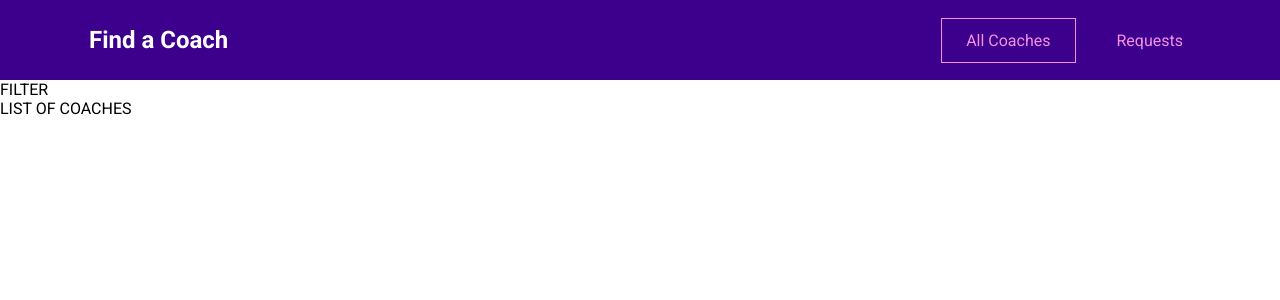
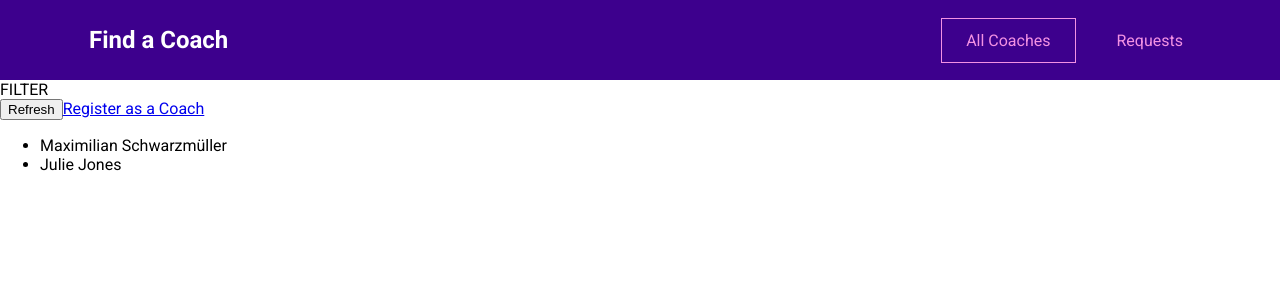
Before and after one commit to pfmnowak/vue-find-a-coach, a Vue app: page /coaches in a window 1280 px wide. Shown: the top 300 px of the page. Built offline with nearby package versions, Linux system fonts and the light colour scheme.

Commit message:
Add store

```diff
--- a/src/main.js
+++ b/src/main.js
@@ -1,9 +1,11 @@
 import { createApp } from 'vue';
 import App from './App.vue';
 import router from './router.js';
+import store from './store/index.js';
 
 const app = createApp(App);
 
 app.use(router);
+app.use(store);
 
 app.mount('#app');
--- a/src/pages/coaches/CoachDetail.vue
+++ b/src/pages/coaches/CoachDetail.vue
@@ -1,5 +1,7 @@
 <template>
   <div>CoachDetail</div>
+  <router-view></router-view>
+  <router-link to="/coaches/c1/contact">Contact</router-link>
 </template>
 
 <script>
--- a/src/pages/coaches/CoachesList.vue
+++ b/src/pages/coaches/CoachesList.vue
@@ -1,10 +1,30 @@
 <template>
   <section>FILTER</section>
-  <section>LIST OF COACHES</section>
+  <section>
+    <div class="controls">
+      <button>Refresh</button>
+      <router-link to="/register">Register as a Coach</router-link>
+    </div>
+    <ul v-if="hasCoaches">
+      <li v-for="coach in filteredCoaches" :key="coach.id">
+        {{ coach.firstName + ' ' + coach.lastName }}
+      </li>
+    </ul>
+    <h3 v-else>No coaches found.</h3>
+  </section>
 </template>
 
 <script>
-export default {};
+export default {
+  computed: {
+    filteredCoaches() {
+      return this.$store.getters['coaches/coaches'];
+    },
+    hasCoaches() {
+      return this.$store.getters['coaches/hasCoaches'];
+    },
+  },
+};
 </script>
 
 <style scoped></style>
--- /dev/null
+++ b/src/store/index.js
@@ -0,0 +1,12 @@
+import { createStore } from 'vuex';
+import coachesModule from './modules/coaches/index.js';
+import requestsModule from './modules/requests/index.js';
+
+const store = createStore({
+  modules: {
+    coaches: coachesModule,
+    requests: requestsModule,
+  },
+});
+
+export default store;
--- /dev/null
+++ b/src/store/modules/coaches/actions.js
@@ -0,0 +1 @@
+export default {};
--- /dev/null
+++ b/src/store/modules/coaches/getters.js
@@ -0,0 +1,8 @@
+export default {
+  coaches(state) {
+    return state.coaches;
+  },
+  hasCoaches(state) {
+    return state.coaches && state.coaches.length > 0;
+  },
+};
--- /dev/null
+++ b/src/store/modules/coaches/index.js
@@ -0,0 +1,34 @@
+import actions from './actions.js';
+import getters from './getters.js';
+import mutations from './mutations.js';
+
+export default {
+  namespaced: true,
+  state() {
+    return {
+      coaches: [
+        {
+          id: 'c1',
+          firstName: 'Maximilian',
+          lastName: 'Schwarzmüller',
+          areas: ['frontend', 'backend', 'career'],
+          description:
+            "I'm Maximilian and I've worked as a freelance web developer for years. Let me help you become a developer as well!",
+          hourlyRate: 30,
+        },
+        {
+          id: 'c2',
+          firstName: 'Julie',
+          lastName: 'Jones',
+          areas: ['frontend', 'career'],
+          description:
+            'I am Julie and as a senior developer in a big tech company, I can help you get your first job or progress in your current role.',
+          hourlyRate: 30,
+        },
+      ],
+    };
+  },
+  mutations,
+  getters,
+  actions,
+};
--- /dev/null
+++ b/src/store/modules/coaches/mutations.js
@@ -0,0 +1 @@
+export default {};
--- /dev/null
+++ b/src/store/modules/requests/actions.js
@@ -0,0 +1 @@
+export default {};
--- /dev/null
+++ b/src/store/modules/requests/getters.js
@@ -0,0 +1 @@
+export default {};
--- /dev/null
+++ b/src/store/modules/requests/index.js
@@ -0,0 +1,11 @@
+import actions from './actions.js';
+import getters from './getters.js';
+import mutations from './mutations.js';
+
+export default {
+  namespaced: true,
+  state() {},
+  mutations,
+  getters,
+  actions,
+};
--- /dev/null
+++ b/src/store/modules/requests/mutations.js
@@ -0,0 +1 @@
+export default {};
```
